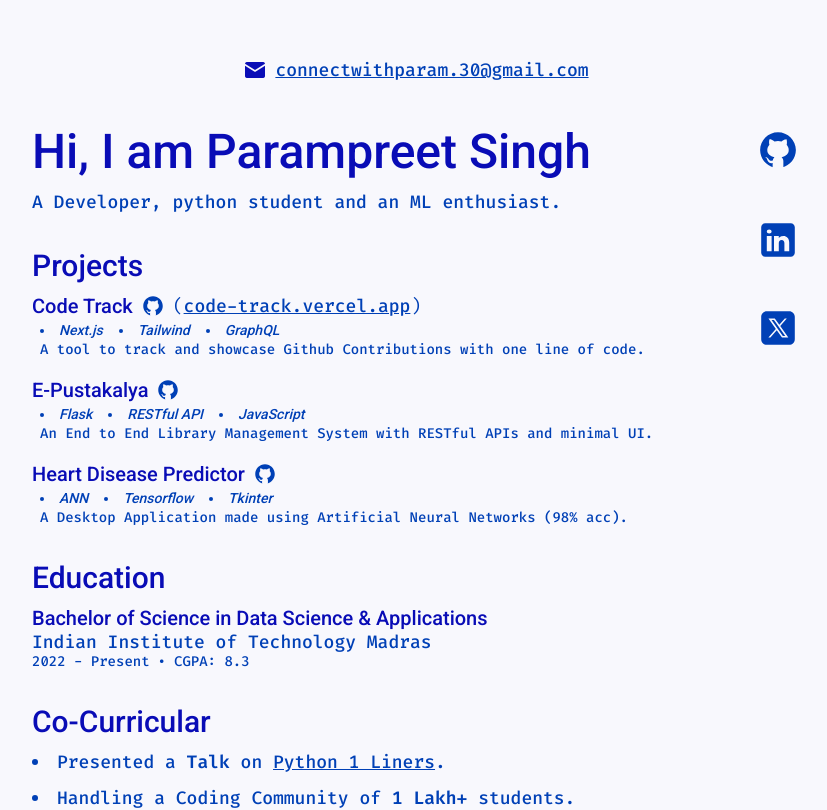
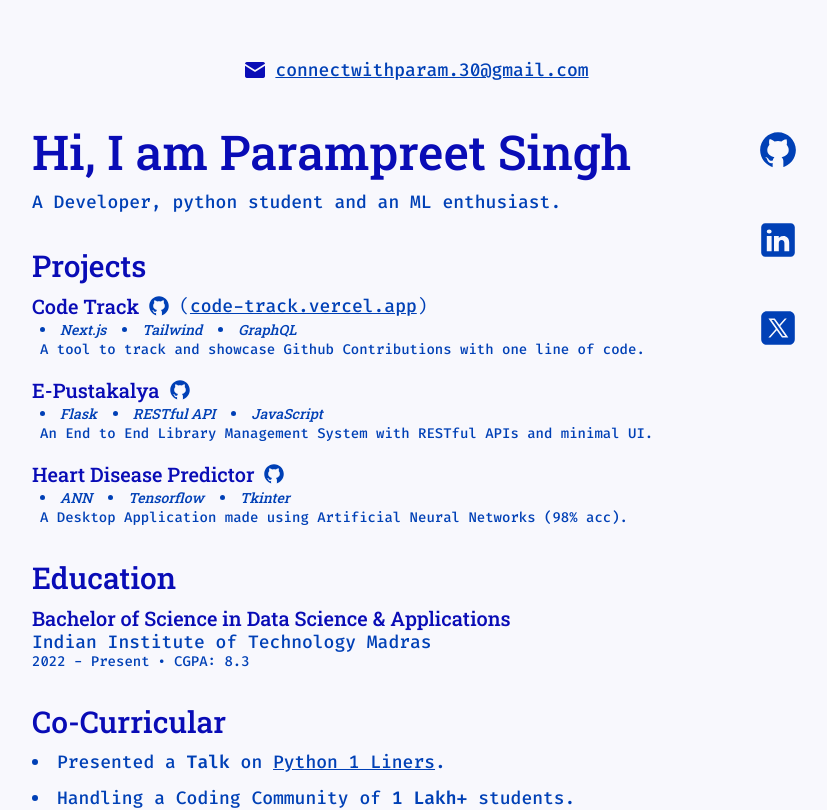
Before and after one commit to Param302/portfolio, a Next.js app in the folder portfolio/: page / in a window 1280 px wide. Shown: the top 810 px of the page, without its empty margins (224-1051 px from the left). Built offline with nearby package versions, Linux system fonts and the light colour scheme.

Commit message:
update: changed font to roboto slab

```diff
--- a/portfolio/src/app/layout.js
+++ b/portfolio/src/app/layout.js
@@ -1,9 +1,9 @@
-import { Roboto, Fira_Code } from "next/font/google";
+import { Roboto_Slab, Fira_Code } from "next/font/google";
 import "@/app/styles/globals.css";
 
-const headingFont = Roboto({
+const headingFont = Roboto_Slab({
     display: "swap",
-    variable: "--font-roboto",
+    variable: "--font-roboto-slab",
     subsets: ["latin"],
     weight: ["300", "400", "500", "700"],
     adjustFontFallback: false,
--- a/portfolio/tailwind.config.js
+++ b/portfolio/tailwind.config.js
@@ -12,7 +12,7 @@ module.exports = {
                 accentBlue: '0082d8'
             },
             fontFamily: {
-                heading: ['Roboto'], // Heading font
+                heading: ['Roboto Slab'], // Heading font
                 desc: ['Tomorrow', 'Fira Code'], // Descriptive/secondary font
             },
         },
```
